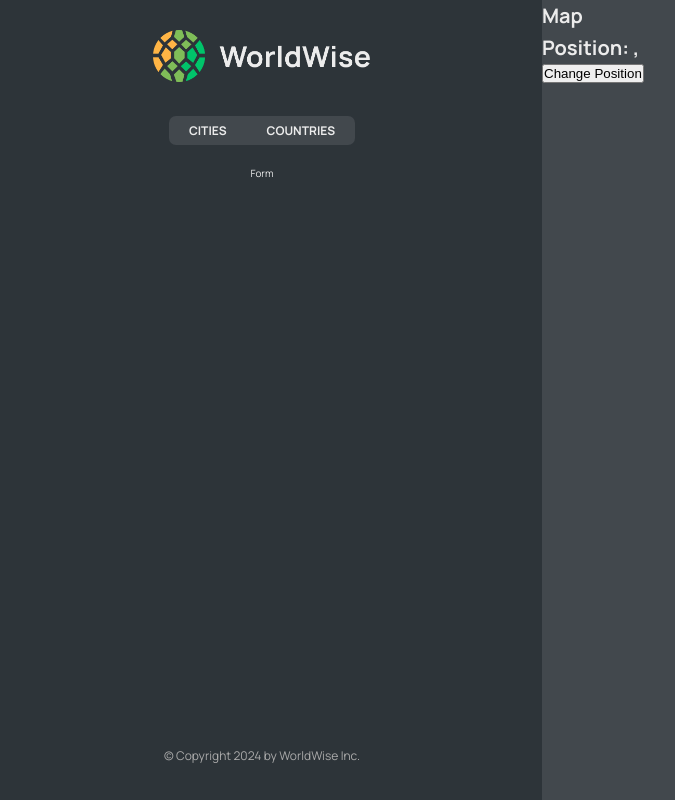
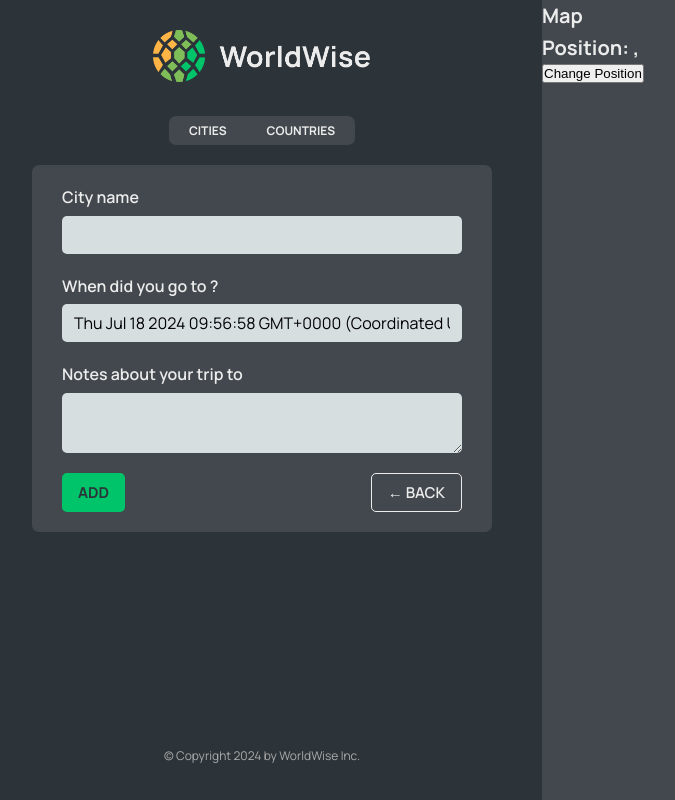
Before and after one commit to imadosan/WorldWise, a React app: page /app/form in a window 1280 px wide. Shown: the whole page, without its empty margins (18-693 px from the left). Built offline with nearby package versions, Linux system fonts and the light colour scheme; data requests are answered from the project's data file; the HTML template or start-up script is replaced by a standard one.

Commit message:
setting up navigation with useNavigate

```diff
--- a/src/App.jsx
+++ b/src/App.jsx
@@ -10,6 +10,7 @@
 import CityList from './components/CityList';
 import CountryList from './components/CountryList';
 import City from './components/City';
+import Form from './components/Form';
 
 const BASE_URL = 'http://localhost:8000';
 
@@ -54,7 +55,7 @@
             path="countries"
             element={<CountryList cities={cities} isLoading={isLoading} />}
           />
-          <Route path="form" element={<p>Form</p>} />
+          <Route path="form" element={<Form />} />
         </Route>
         <Route path="*" element={<PageNotFound />} />
       </Routes>
--- /dev/null
+++ b/src/components/Button.jsx
@@ -0,0 +1,11 @@
+import styles from './Button.module.css';
+
+function Button({ children, onCLick, type }) {
+  return (
+    <button className={`${styles.btn} ${styles[type]}`} onClick={onCLick}>
+      {children}
+    </button>
+  );
+}
+
+export default Button;
--- a/src/components/CountryList.jsx
+++ b/src/components/CountryList.jsx
@@ -20,7 +20,7 @@
   return (
     <ul className={styles.countryList}>
       {countries.map((country) => (
-        <CountryItem country={country} key={country.id} />
+        <CountryItem country={country} key={country.country} />
       ))}
     </ul>
   );
--- a/src/components/Form.jsx
+++ b/src/components/Form.jsx
@@ -1,22 +1,26 @@
 // "https://api.bigdatacloud.net/data/reverse-geocode-client?latitude=0&longitude=0"
 
-import { useState } from "react";
+import { useState } from 'react';
 
-import styles from "./Form.module.css";
+import styles from './Form.module.css';
+import Button from './Button';
+import { useNavigate } from 'react-router-dom';
 
 export function convertToEmoji(countryCode) {
   const codePoints = countryCode
     .toUpperCase()
-    .split("")
+    .split('')
     .map((char) => 127397 + char.charCodeAt());
   return String.fromCodePoint(...codePoints);
 }
 
 function Form() {
-  const [cityName, setCityName] = useState("");
-  const [country, setCountry] = useState("");
+  const navigate = useNavigate();
+
+  const [cityName, setCityName] = useState('');
+  const [country, setCountry] = useState('');
   const [date, setDate] = useState(new Date());
-  const [notes, setNotes] = useState("");
+  const [notes, setNotes] = useState('');
 
   return (
     <form className={styles.form}>
@@ -49,8 +53,16 @@
       </div>
 
       <div className={styles.buttons}>
-        <button>Add</button>
-        <button>&larr; Back</button>
+        <Button type="primary">Add</Button>
+        <Button
+          type="back"
+          onCLick={(e) => {
+            e.preventDefault();
+            navigate(-1);
+          }}
+        >
+          &larr; Back
+        </Button>
       </div>
     </form>
   );
--- a/src/components/Map.jsx
+++ b/src/components/Map.jsx
@@ -1,13 +1,15 @@
-import { useSearchParams } from 'react-router-dom';
+import { useNavigate, useSearchParams } from 'react-router-dom';
 import styles from './Map.module.css';
 
 function Map() {
+  const navigate = useNavigate();
+
   const [searchParams, setSearchParams] = useSearchParams();
   const lat = searchParams.get('lat');
   const lng = searchParams.get('lng');
 
   return (
-    <div className={styles.mapContainer}>
+    <div className={styles.mapContainer} onClick={() => navigate('form')}>
       <h1>Map</h1>
       <h1>
         Position: {lat}, {lng}
```
